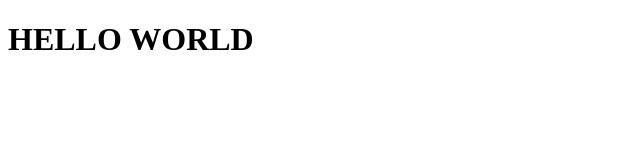
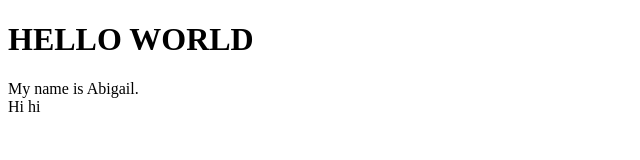
Before and after one commit to atom504/hello_world, a plain HTML site: page index.html in a window 1280 px wide. Shown: the whole page, without its empty margins (0-640 px from the left). Drawn offline with Linux system fonts and the light colour scheme.

Commit message:
added name

```diff
--- a/index.html
+++ b/index.html
@@ -10,5 +10,7 @@
     </head>
 <body>
     <h1>HELLO WORLD</h1>
+    My name is Abigail.<br>
+    Hi hi
 </body>
 </html>
```
